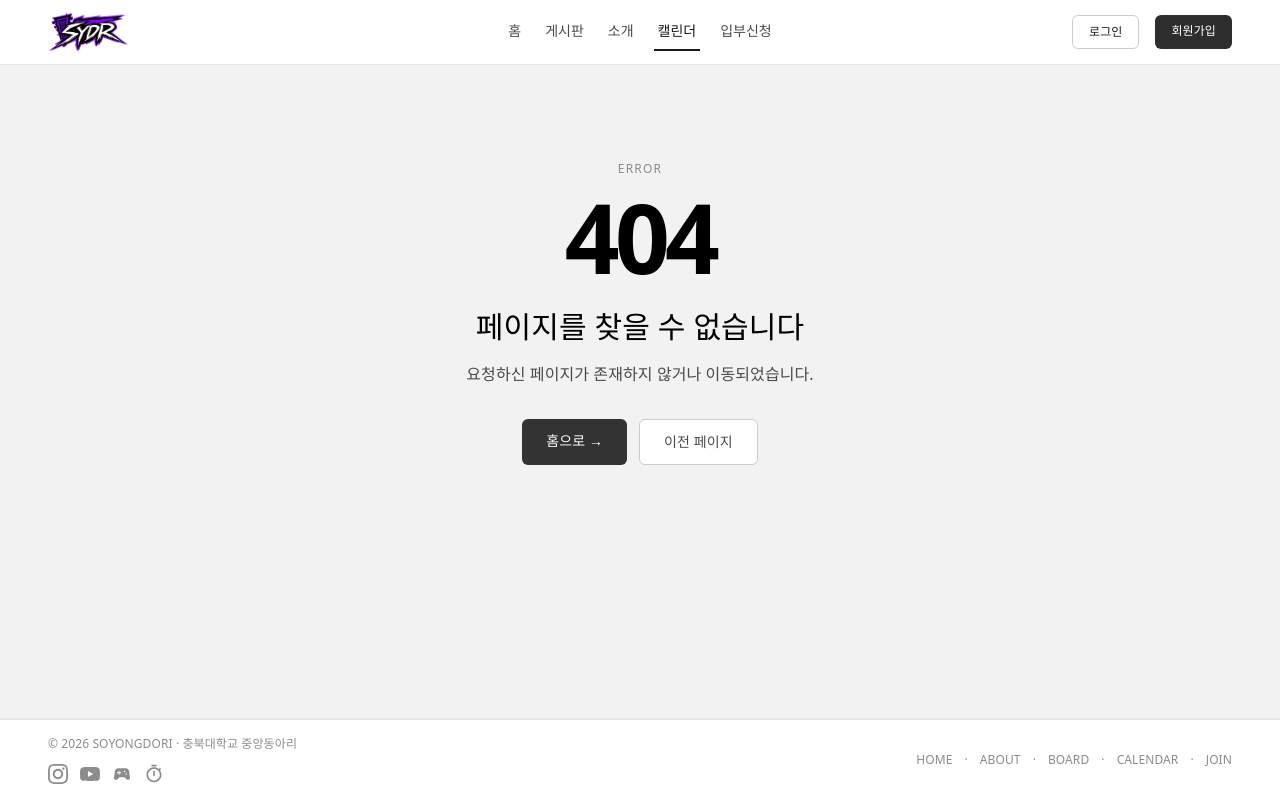
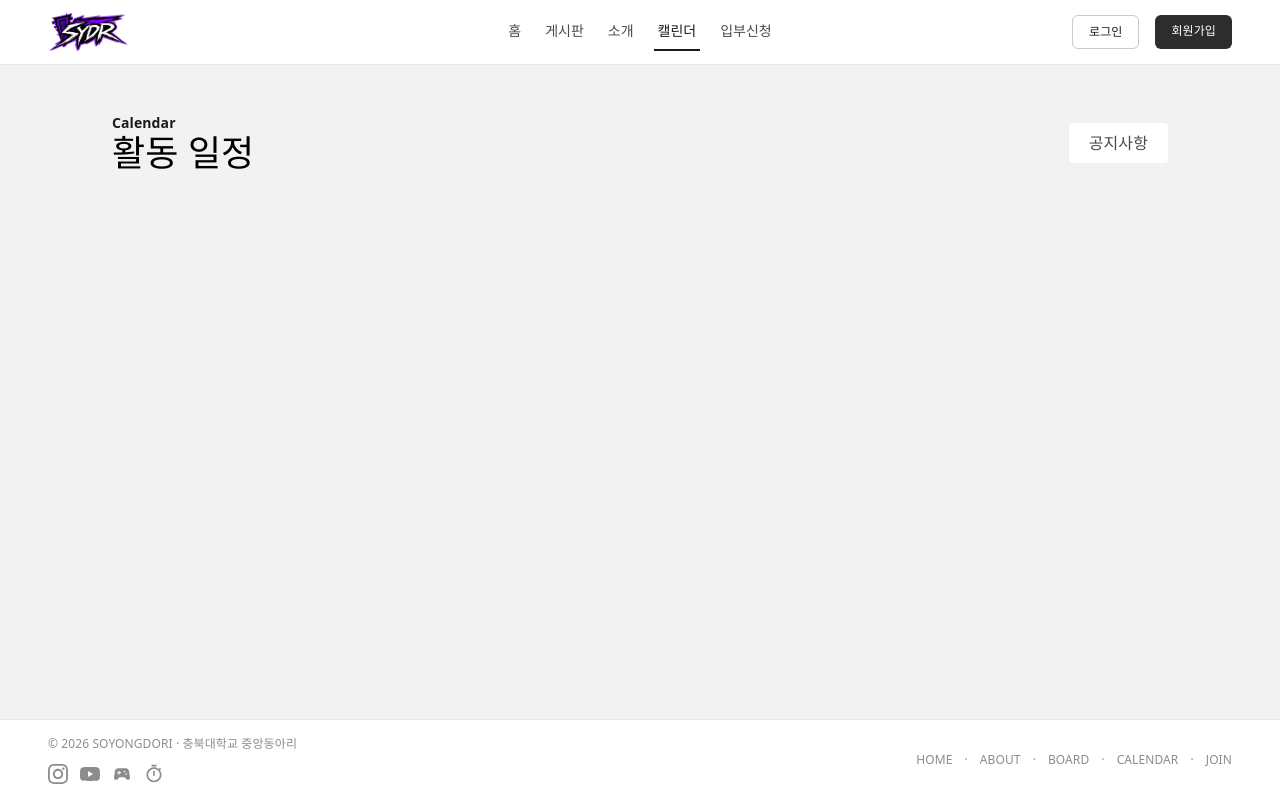
Before and after one commit to openWEBsw/project-soyongdori, a React (Vite) app in the folder frontend/: page /calendar in a window 1280 px wide. Before the commit this address had no page. Built offline with nearby package versions, Linux system fonts and the light colour scheme.

Commit message:
add: calendar 기본 틀.

```diff
--- a/frontend/src/app/App.tsx
+++ b/frontend/src/app/App.tsx
@@ -11,6 +11,7 @@ import ApplicationPage from '../features/application/pages/ApplicationPage';
 import Introduce from '../features/introduce/introduce';
 import Profile from '../features/profile/profile';
 import ErrorPage from '../features/error/ErrorPage';
+import Calendar from '../features/calendar/Calendar';
 
 function ProtectedRoute({ children }: { children: React.ReactNode }) {
   const { isAuthenticated } = useAuth();
@@ -43,6 +44,7 @@ function App() {
 
         <Route path="/apply" element={<MemberBlockRout><ApplicationPage /></MemberBlockRout>} />
         <Route path="/profile" element={<Profile />} />
+        <Route path="/calendar" element={<Calendar />} />
 
         <Route path="*" element={<ErrorPage />} />
       </Routes>
--- /dev/null
+++ b/frontend/src/features/calendar/Calendar.tsx
@@ -0,0 +1,45 @@
+import React, { useState, useEffect } from 'react';
+import { Link } from 'react-router-dom';
+import Header from '../../shared/layout/Header';
+import Footer from '../../shared/layout/Footer';
+import { useAuth } from '../../contexts/AuthContext';
+
+const Calendar = () => {
+    const { member } = useAuth();
+    return (
+        <div className="min-h-screen bg-bg-white text-text-primary font-sans flex flex-col">
+            <Header />
+            <main className="flex-1 bg-bg-light">
+                <div className="max-w-6xl mx-auto px-6 md:px-12 py-12">
+                    <div className="flex justify-between items-center mb-8">
+                        <div className="flex-1">
+                            <p className="text-sm font-semibold text-accent-primary">Calendar</p>
+                            <h1 className="text-3xl md:text-4xl font-bold text-text-title">활동 일정</h1>
+                        </div>
+                        <div className="flex gap-4">
+                            <Link
+                                to="/boards/notice"
+                                className="px-5 py-2 bg-btn-secondary-bg text-btn-secondary-text rounded hover:bg-btn-secondary-hover transition-colors"
+                            >
+                                공지사항
+                            </Link>
+                            {member?.position === 'President' || member?.position === 'Admin' ? (
+                                <Link
+                                    to="/boards/notice/create"
+                                    className="px-5 py-2 bg-btn-primary-bg text-btn-primary-text rounded hover:bg-btn-primary-hover transition-colors"
+                                >
+                                    글쓰기
+                                </Link>
+                            ) : null}
+                        </div>
+                    </div>
+
+
+                </div>
+            </main>
+            <Footer />
+        </div>
+    );
+};
+
+export default Calendar;
```
Also changed, not shown: 1 other file (tests, documents, lock files or other folders).
